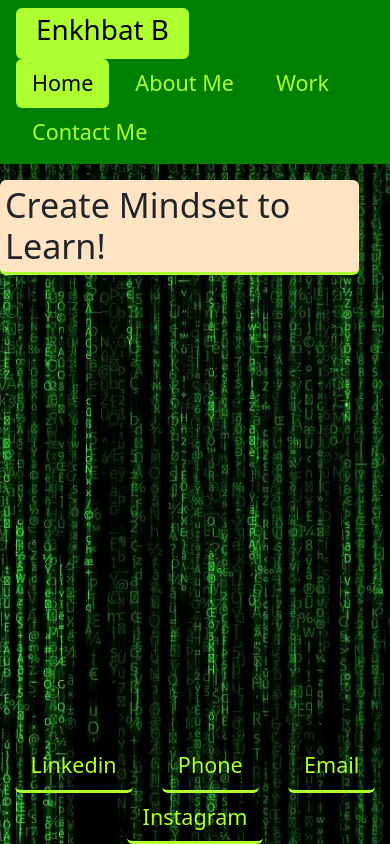
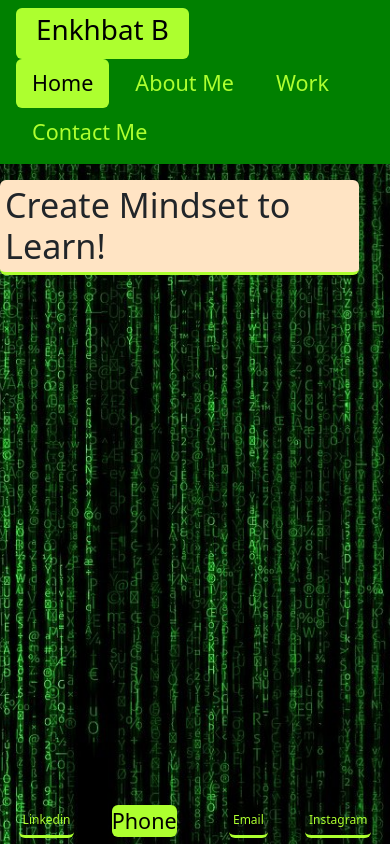
Before and after one commit to enx-code/react-Portfolio, a React (Vite) app: page / in a window 390 px wide. Shown: the top 844 px of the page. Built offline with nearby package versions, Linux system fonts and the light colour scheme.

Commit message:
fixing phone and removing old bootstrap code

```diff
--- a/src/components/Home.jsx
+++ b/src/components/Home.jsx
@@ -3,7 +3,6 @@ import { Link } from "react-router-dom"
 const Home = () => {
   const [isHovering, setIsHovering] = useState(false);
   const imagePath = `${import.meta.env.BASE_URL}matrix.jpeg`;
-  console.log(imagePath)
 
   const handleMouseEnter = () => {
     setIsHovering(true);
@@ -22,7 +21,7 @@ const Home = () => {
         <div className="container">
           <h6 className="display-4">Create Mindset to Learn!</h6>
         </div>
-        <div className="navbar-fixed-bottom">
+        <div className="fixed-bottom">
           <ul className="fs-4 nav justify-content-center justify-content-around align-content-center fixed-bottom">
             <li className="nav-item">
               <a
@@ -37,9 +36,7 @@ const Home = () => {
               onMouseEnter={handleMouseEnter}
               onMouseLeave={handleMouseLeave}
             >
-              <a className="nav-link" href="#">
-                Phone
-                </a>
+              <button className="nav-link btn btn-link p-0 border-0">Phone</button>
                 {isHovering && (
                   <span className="phone-tooltip">123456789</span>
                 )}
```
